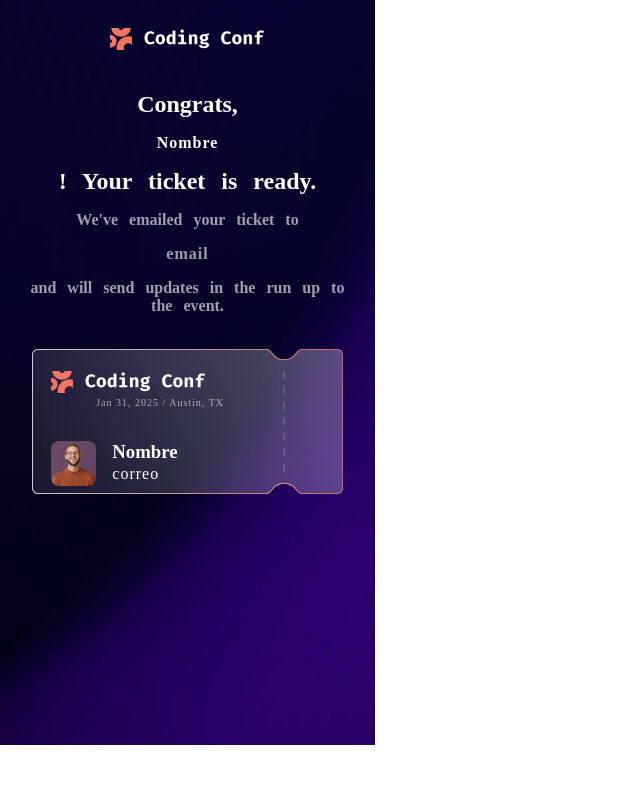
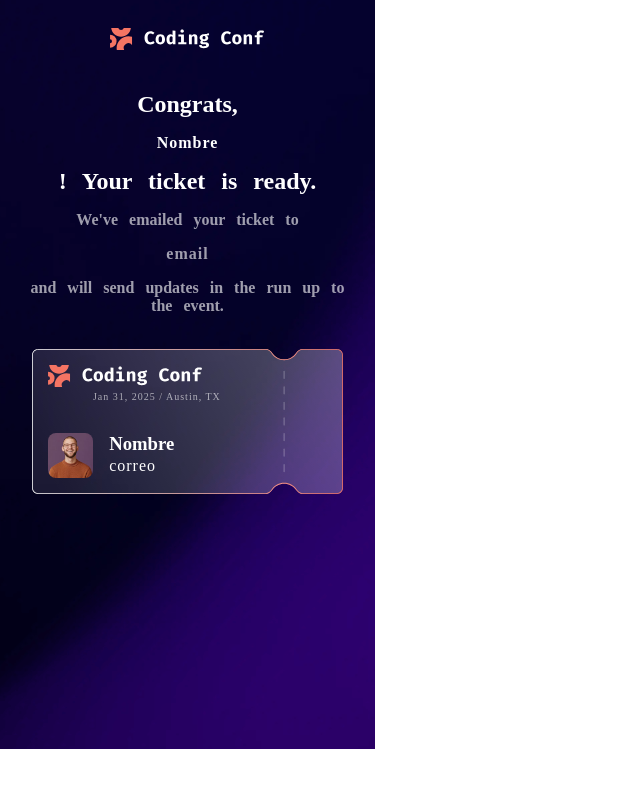
Before and after one commit to Arm4nd7/conference-ticket-generator, a plain HTML site: page index-ticket.html in a window 1280 px wide. Shown: the whole page, without its empty margins (0-640 px from the left). Drawn offline with Linux system fonts and the light colour scheme.

Commit message:
agregando padding

```diff
--- a/styles-ticket.css
+++ /dev/null
@@ -1,11 +0,0 @@
-html{
-    max-width: 375px;
-}
-
-body{
-    color: white;
-    background-image:url("/conference-ticket-generator/assets/images/background-mobile.png");
-    background-position: center center;
-    background-repeat: no-repeat;
-    background-size: cover;
-}
--- a/styles.css
+++ b/styles.css
@@ -156,7 +156,7 @@ button{
 
 .container-ticket-info-avatar{
     width: 70%;
-    padding: 0 1.2rem;
+    padding: 1rem 1rem;
 }
 
 .container-ticket-info-avatar .user-date{
@@ -165,15 +165,13 @@ button{
     color: rgba(255, 255, 255, 0.607);
 }
 
-.container-logo-date{
-    padding:  1.4rem 0;
-}
 .container-logo-date > img{
     width: 155px;
     margin-bottom: 0;
 }
 .container-logo-date > p{
     margin-top: 0;
+    padding-bottom: 1.3rem;
 }
 
 .container-info-logo-avatar{
```
